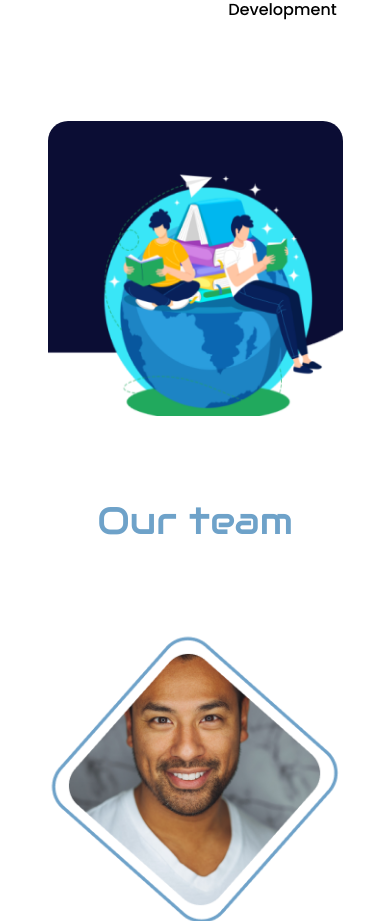
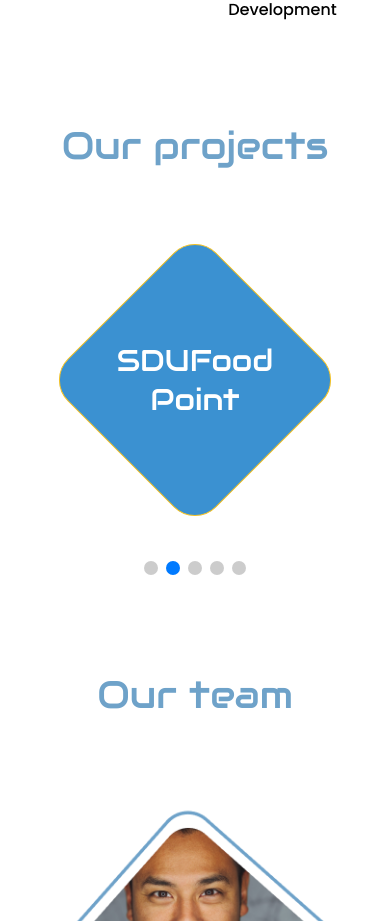
Before and after one commit to batyrbek0v/TechTuu-React, a React (Create React App) app: page / in a window 390 px wide. Shown: the part 1220-2141 px from the top of the page. Built offline with nearby package versions, Linux system fonts and the light colour scheme.

Commit message:
The section with projects is completely finished

```diff
--- a/src/components/Main/Project/Project.jsx
+++ b/src/components/Main/Project/Project.jsx
@@ -1,4 +1,4 @@
-import React, { useState } from 'react';
+import React from 'react';
 import Title from '../../UI/Title/Title';
 import cls from './Project.module.scss';
 import { cardList } from '../../../utils/cardList';
@@ -6,12 +6,6 @@ import second from '../../../assets/img/second.png';
 import first from '../../../assets/img/first.png';
 
 const Project = () => {
-  const [size, setSize] = useState(window.innerWidth);
-
-  window.addEventListener('resize', function (e) {
-    setSize(window.innerWidth);
-  });
-
   return (
     <>
       <div className={cls.projectWrapper}>
@@ -29,7 +23,7 @@ const Project = () => {
             {cardList?.map((el) => (
               <li
                 key={el.id}
-                className={cls[el.class]}
+                className={cls[el.proClass]}
                 style={{
                   backgroundColor: el.id % 2 === 0 ? '#3B91D1' : '#F6C222',
                 }}
--- a/src/components/Main/Project/Project.module.scss
+++ b/src/components/Main/Project/Project.module.scss
@@ -1,7 +1,7 @@
 $xl: 1340px;
 $lg: 1200px;
 $md: 968px;
-$block: 830px;
+$block: 829px;
 
 .projectWrapper {
   display: flex;
@@ -90,7 +90,7 @@ $block: 830px;
           text-align: center;
           color: white;
 
-            @media screen and (max-width: $xl) {
+            @media screen and (max-width: $md) {
               font-size: 24px;
             }
           }
@@ -283,7 +283,6 @@ $block: 830px;
           background-size: cover;
           background-position: center;
           background-repeat: no-repeat;
-          z-index: 9999;
 
           span {
             display: none;
--- a/src/components/Main/Projects/Slider.css
+++ b/src/components/Main/Projects/Slider.css
@@ -1,13 +1,27 @@
+.sliderWrapper {
+  display: none;
+}
+
 .swiper {
   width: 100%;
   height: 100%;
-  display: none;
+  margin-top: 60px;
+}
+
+.swiper .swiper-wrapper {
+  margin-bottom: 60px;
+}
+
+.swiper .swiper-pagination-bullet {
+  width: 14px;
+  height: 14px;
 }
 
 .swiper-slide {
   text-align: center;
   font-size: 18px;
   background: #fff;
+  height: 300px !important;
 
   /* Center slide text vertically */
   display: -webkit-box;
@@ -22,27 +36,96 @@
   -ms-flex-align: center;
   -webkit-align-items: center;
   align-items: center;
-  width: 295px;
-  height: 295px;
-}
-
-.swiper-slide a img {
-  display: block;
-  width: 295px;
-  height: 295px;
-  border-radius: 20px;
 }
 
 
+
+.swiper-slide .projects {
+  transform: rotate(45deg);
+  width: 210px;
+  height: 210px;
+  border-radius: 30px;
+  border: 1px solid #3B91D1;
+}
+
+.swiper-slide .projects a {
+  width: 100%;
+  height: 100%;
+  display: flex;
+  align-items: center;
+  justify-content: center;
+}
+
+.swiper-slide .img3:hover {
+  background-image: url(../../../assets/img/helloIT.png);
+  background-size: cover;
+  background-position: center;
+  background-repeat: no-repeat;
+}
+
+.swiper-slide .img3:hover span {
+  display: none;
+}
+
+.swiper-slide .img4:hover {
+  background-image: url(../../../assets/img/sdu.png);
+  background-size: cover;
+  background-position: center;
+  background-repeat: no-repeat;
+}
+
+.swiper-slide .img4:hover span {
+  display: none;
+}
+
+.swiper-slide .img5:hover {
+  background-image: url(../../../assets/img/alaiku.png);
+  background-size: contain;
+  background-position: center;
+  background-repeat: no-repeat;
+}
+
+.swiper-slide .img5:hover span {
+  display: none;
+}
+
+.swiper-slide .img6:hover {
+  background-image: url(../../../assets/img/aliboss.png);
+  background-size: cover;
+  background-position: center;
+  background-repeat: no-repeat;
+}
+
+.swiper-slide .img6:hover span {
+  display: none;
+}
+
+.swiper-slide .img7:hover {
+  background-image: url(../../../assets/img/TexPro.png);
+  background-size: cover;
+  background-position: center;
+  background-repeat: no-repeat;
+}
+
+.swiper-slide .img7:hover span {
+  display: none;
+}
+
+.swiper-slide .projects a span {
+  display: flex;
+  align-items: center;
+  justify-content: center;
+  transform: rotate(315deg);
+  font-size: 30px;
+  font-weight: 300;
+  font-family: 'Audiowide';
+  text-align: center;
+  color: white;
+}
+
 @media (max-width:829px) {
-  .swiper {
+  .sliderWrapper {
     display: block;
     margin: 60px 0 0 0;
   }
 }
-
-@media (max-width:425px) {
-  .swiper-slide img {
-    width: 90%;
-  }
-}
--- a/src/components/Main/Projects/Slider.jsx
+++ b/src/components/Main/Projects/Slider.jsx
@@ -1,25 +1,32 @@
 import React from 'react';
 import { Swiper, SwiperSlide } from 'swiper/react';
+import { Autoplay, Pagination, Navigation } from 'swiper';
 import { cardList } from '../../../utils/cardList';
 import SliderCard from '../../UI/SliderCard/SliderCard';
 import './Slider.css';
+
 import 'swiper/css';
+import 'swiper/css/pagination';
+import 'swiper/css/navigation';
+import Title from '../../UI/Title/Title';
 
 const Slider = () => {
   return (
-    <>
+    <div className='sliderWrapper'>
+      <Title title='Our projects' />
       <Swiper
         className='mySwiper'
+        modules={[Autoplay, Pagination, Navigation]}
         slidesPerView={1}
         spaceBetween={0}
-        loop={true}
-        breakpoints={{
-          320: {
-            slidesPerView: 1,
-          },
-          600: {
-            slidesPerView: 2,
-          },
+        centeredSlides={true}
+        autoplay={{
+          delay: 2500,
+          disableOnInteraction: false,
+        }}
+        speed={2000}
+        pagination={{
+          clickable: true,
         }}
       >
         {cardList.map((item) => (
@@ -28,7 +35,7 @@ const Slider = () => {
           </SwiperSlide>
         ))}
       </Swiper>
-    </>
+    </div>
   );
 };
 
--- a/src/components/UI/SliderCard/SliderCard.jsx
+++ b/src/components/UI/SliderCard/SliderCard.jsx
@@ -1,17 +1,20 @@
-import React from 'react'
+import React from 'react';
+import '../../Main/Projects/Slider.css';
 
-const SliderCard = ({ route, url, alt }) => {
+const SliderCard = ({ route, url, alt, id, proClass }) => {
   return (
-    <>
-      <a
-        href={route}
-        rel="noreferrer"
-        target="_blank"
-      >
-        <img src={url} alt={alt} />
+    <div
+      style={{
+        backgroundColor: id % 2 === 0 ? '#3B91D1' : '#F6C222',
+        borderColor: id % 2 === 0 ? '#F6C222' : '#3B91D1',
+      }}
+      className={`projects ${proClass}`}
+    >
+      <a href={route} rel='noreferrer' target='_blank'>
+        <span>{alt}</span>
       </a>
-    </>
-  )
-}
+    </div>
+  );
+};
 
-export default SliderCard
+export default SliderCard;
--- a/src/utils/cardList.js
+++ b/src/utils/cardList.js
@@ -57,14 +57,14 @@ export const cardList = [
     id: 1,
     url: img1,
     alt: 'Hello KG',
-    class: 'img3',
+    proClass: 'img3',
     route: 'http://hello.edu.kg/',
   },
   {
     id: 2,
     url: img2,
     alt: 'SDUFood Point',
-    class: 'img4',
+    proClass: 'img4',
     route:
       'https://play.google.com/store/apps/details?id=kg.kyrgyzcoder.aliboss',
   },
@@ -72,14 +72,14 @@ export const cardList = [
     id: 3,
     url: img3,
     alt: 'Alaiku',
-    class: 'img5',
+    proClass: 'img5',
     route: 'http://www.alaiku.com/',
   },
   {
     id: 4,
     url: img4,
     alt: 'AliBoss',
-    class: 'img6',
+    proClass: 'img6',
     route:
       'https://play.google.com/store/apps/details?id=kg.kyrgyzcoder.aliboss',
   },
@@ -87,7 +87,7 @@ export const cardList = [
     id: 5,
     url: img5,
     alt: 'TexPro',
-    class: 'img7',
+    proClass: 'img7',
     route:
       'https://play.google.com/store/apps/details?id=kg.kyrgyzcoder.texpro',
   },
```
